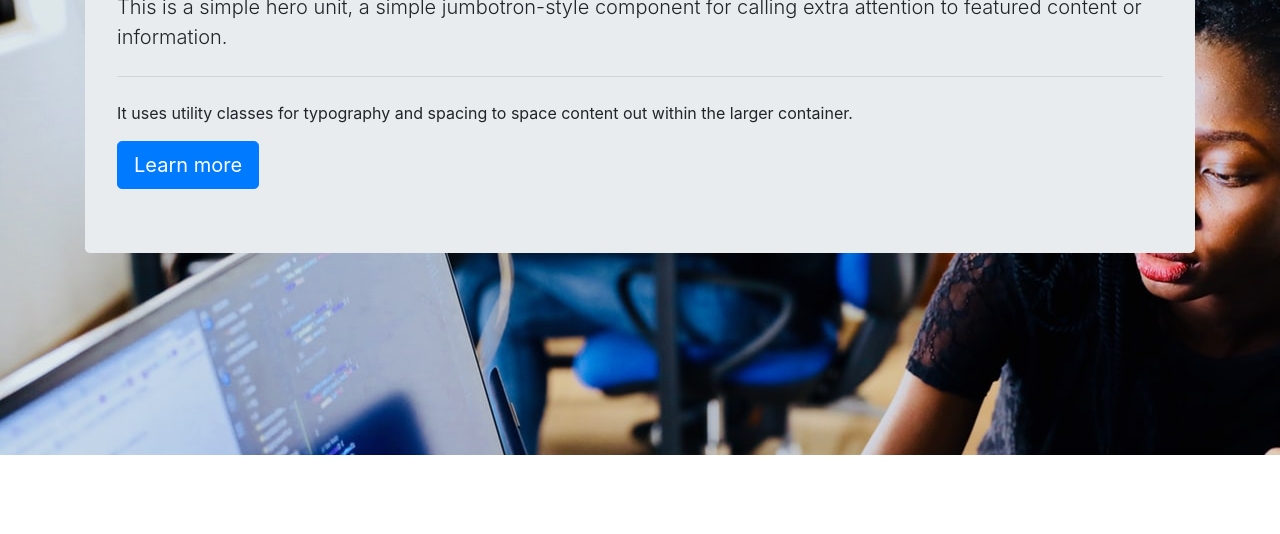
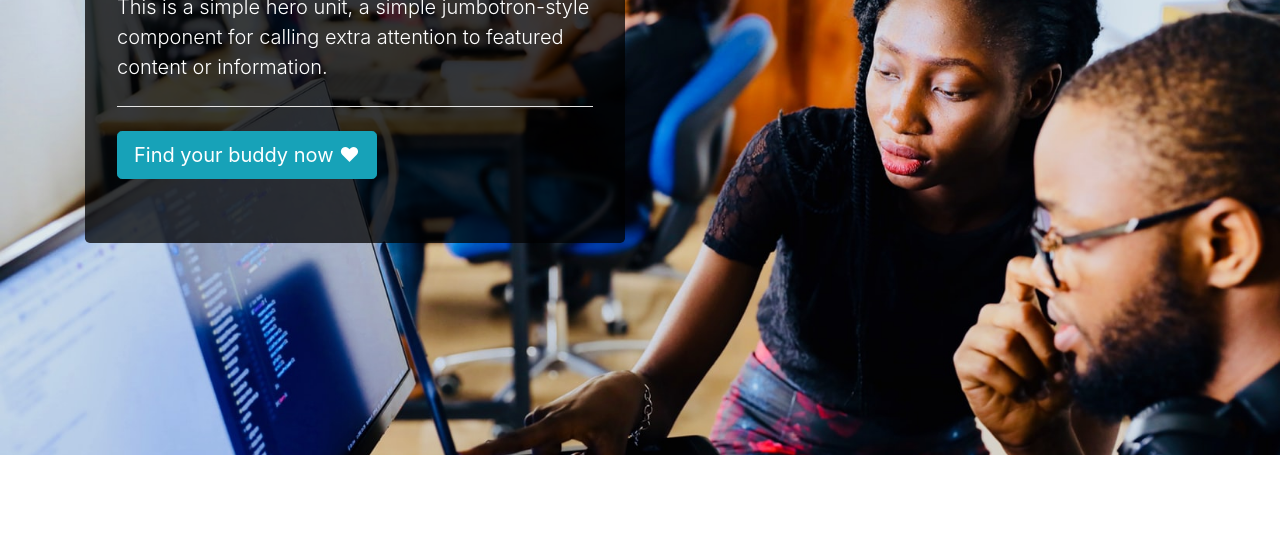
Before and after one commit to hauptdigital/week-1-exercise, a website: page index.html in a window 1280 px wide. Shown: the part 266-800 px from the top of the page. Drawn offline with nearby package versions, Linux system fonts and the light colour scheme.

Commit message:
Style jumbotron in heroimage

```diff
--- a/css/week1.css
+++ b/css/week1.css
@@ -2,5 +2,10 @@
 
 #heroimagebg {
   background-image: url("../img/1.jpg");
+  background-size: cover;
   height: 650px;
 }
+
+.bgdarktransparent {
+  background-color: rgba(0, 0, 0, 0.75);
+}
--- a/index.html
+++ b/index.html
@@ -62,20 +62,21 @@
       <section id="welcome"></section>
       <div id="heroimagebg" class="container-fluid">
         <div class="container py-5">
-          <div class="jumbotron">
-            <h1 class="display-4">Hello, world!</h1>
-            <p class="lead">
-              This is a simple hero unit, a simple jumbotron-style component for
-              calling extra attention to featured content or information.
-            </p>
-            <hr class="my-4" />
-            <p>
-              It uses utility classes for typography and spacing to space
-              content out within the larger container.
-            </p>
-            <a class="btn btn-primary btn-lg" href="#" role="button"
-              >Learn more</a
-            >
+          <div class="row">
+            <div class="col-lg-6">
+              <div class="jumbotron text-white bgdarktransparent">
+                <h1 class="display-4">Hello, world!</h1>
+                <p class="lead">
+                  This is a simple hero unit, a simple jumbotron-style component
+                  for calling extra attention to featured content or
+                  information.
+                </p>
+                <hr class="my-4 bg-white" />
+                <a class="btn btn-info btn-lg" href="#" role="button"
+                  >Find your buddy now <span class="text-red">&#10084;</span></a
+                >
+              </div>
+            </div>
           </div>
         </div>
       </div>
```
